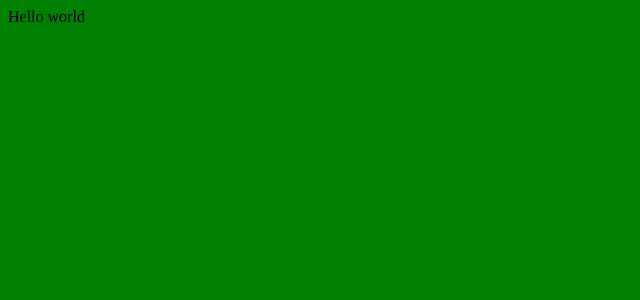
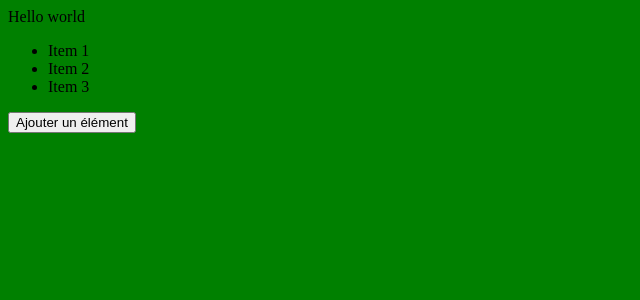
Before and after one commit to iBoukhenna/reactjs-masterclass, a React (Vite) app: page / in a window 1280 px wide. Shown: the top 300 px of the page, without its empty margins (0-640 px from the left). Built offline with nearby package versions, Linux system fonts and the light colour scheme.

Commit message:
List with button to add element

```diff
--- /dev/null
+++ b/src/List.jsx
@@ -0,0 +1,16 @@
+import React, {useState, useCallback} from "react";
+
+export function List() {
+    const [items, setItems] = useState([1, 2, 3])
+
+    const handleClick = useCallback(() => {
+        setItems(items => [...items, items.length + 3])
+    })
+
+    return <>
+        <ul>
+            {items.map(i => <li key={i}> Item {i}</li>)}
+        </ul>
+        <button onClick={handleClick}>Ajouter un élément</button>
+    </>
+}
--- a/src/index.jsx
+++ b/src/index.jsx
@@ -2,7 +2,12 @@ import {render} from 'react-dom'
 import React from 'react'
 import './index.css'
 
+import {List} from './List.jsx'
+
 render(
-    <div>Hello world</div>,
+    <div>
+        Hello world
+        <List />
+    </div>,
     document.getElementById("app")
 )
```
